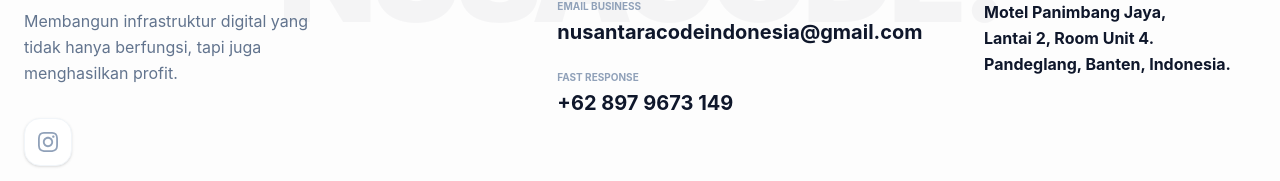
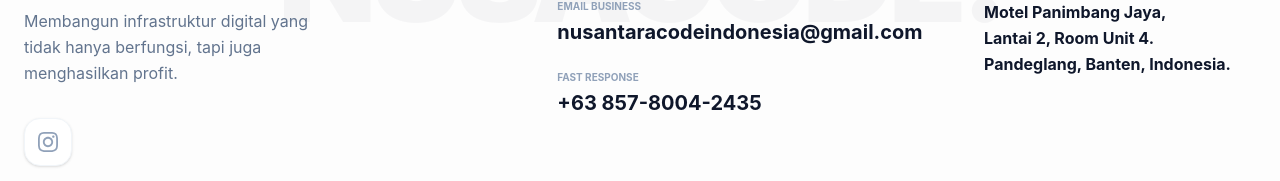
Before and after one commit to Syechan112/Nusa-Code, a Vue app: page / in a window 1280 px wide. Shown: the part 5976-6157 px from the top of the page. Built offline with nearby package versions, Linux system fonts and the light colour scheme.

Commit message:
Update TheFooter.vue

```diff
--- a/src/components/layout/TheFooter.vue
+++ b/src/components/layout/TheFooter.vue
@@ -40,7 +40,7 @@
               </div>
               <div>
                 <p class="text-[10px] text-slate-400 uppercase font-bold mb-1">Fast Response</p>
-                <a href="https://wa.me/6208979673149" class="text-xl font-bold text-slate-900 hover:text-emerald-600 transition-colors">+62 897 9673 149</a>
+                <a href="https://wa.me/6285780042435" class="text-xl font-bold text-slate-900 hover:text-emerald-600 transition-colors">+63 857-8004-2435</a>
               </div>
             </div>
           </div>
```
